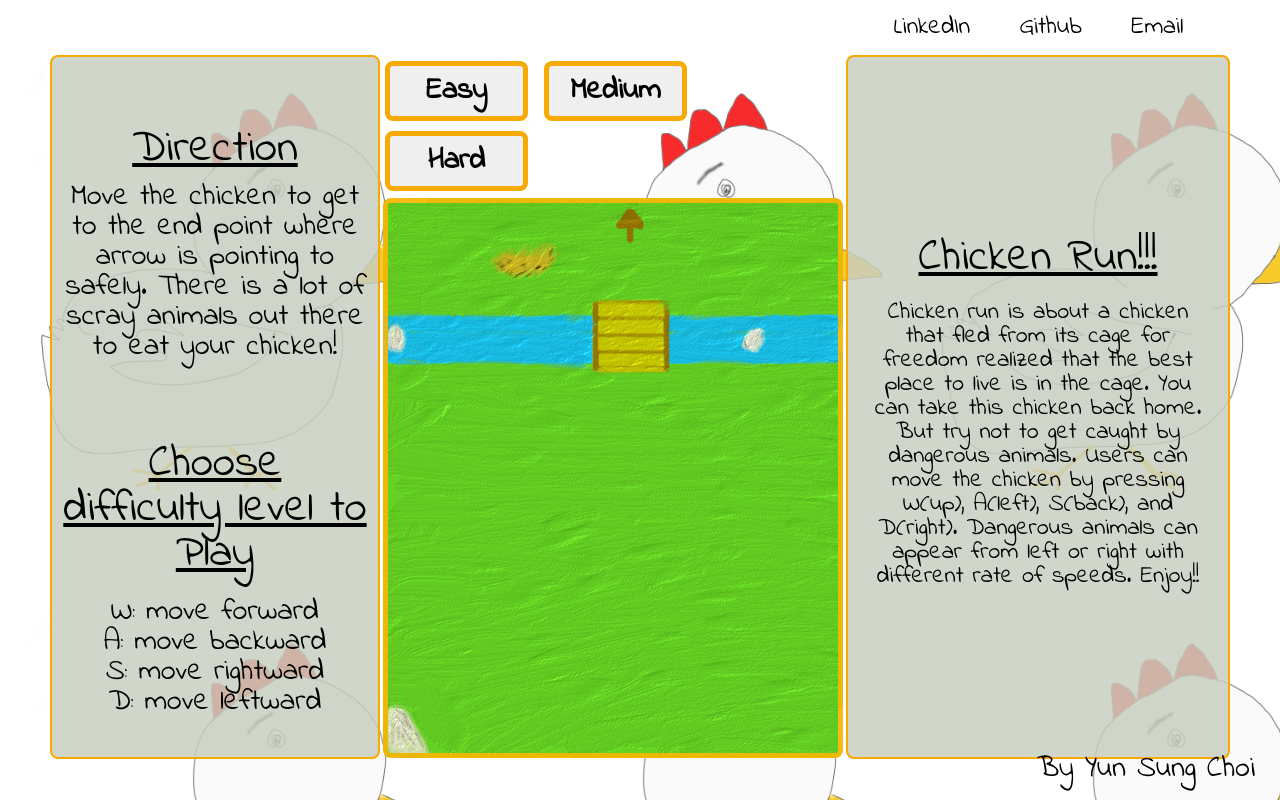
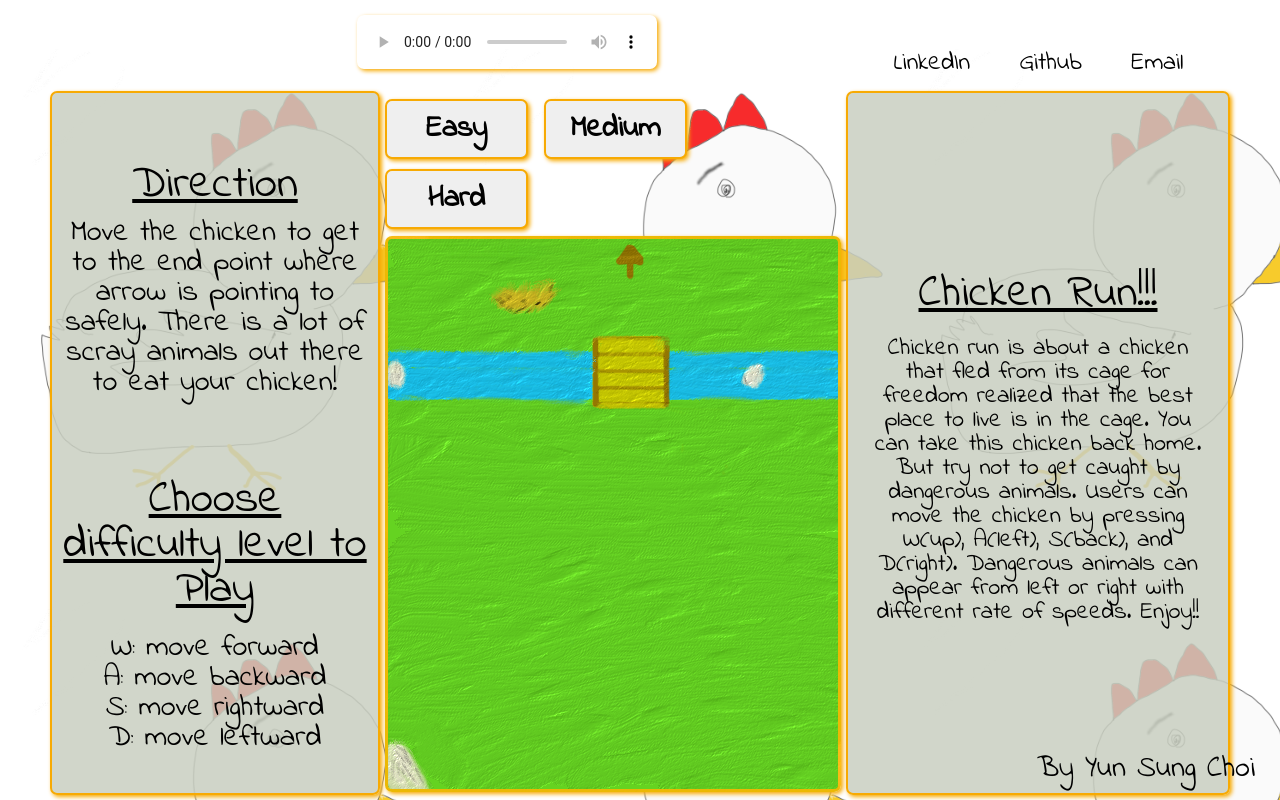
Before and after one commit to cyss0317/Javascript-Project, a website built with webpack: page index.html in a window 1280 px wide. Built offline with nearby package versions, Linux system fonts and the light colour scheme.

Commit message:
CSS added

```diff
--- a/index.html
+++ b/index.html
@@ -18,6 +18,9 @@
 
     <div class="navbars">
         <ul>
+            <audio id="audio" controls autoplay>
+                <source src="./music/Adventures – A Himitsu (No Copyright Music).mp3" type="audio/mpeg" >
+            </audio>
             <li><a href="https://github.com/cyss0317">LinkedIn</a></li>
             <li><a href="https://github.com/cyss0317?tab=repositories">Github</a></li>
             <li><a href="mailto:cyss0317@yahoo.com">Email</a></li>
--- a/src/styles/index.css
+++ b/src/styles/index.css
@@ -13,8 +13,11 @@
 }
 
 #game-canvas {
-    border: 5px solid rgba(255, 183, 0, 0.879);
+    border: 3px solid rgba(255, 183, 0, 0.879);
     background-image: url('https://github.com/cyss0317/Javascript-Project/blob/main/img/Main-map.png?raw=true');
+    transition:all 0.1s linear;
+    box-shadow: 2px 2px 4px 0px rgb(247, 170, 3);
+    border-radius:7px 7px 7px 7px ;
 
     /* position: absolute;
     float: top;
@@ -45,13 +48,25 @@
 #easy, #medium, #hard {
     width: 143px;
     height: 60px;
-    border: 5px solid rgb(247, 170, 3);
+    border: 2px solid rgb(247, 170, 3);
     border-radius: 8px;
     margin: 5px 5px 5px 5px;
-
+    transition:all 0.1s linear;
+    box-shadow: 2px 2px 4px 0px rgb(247, 170, 3);
+    border-radius:7px 7px 7px 7px ;
     font-size: 30px;
     font-weight: bold;
 
+}
+
+button:hover{
+    cursor: pointer;
+    transform: scale(1.05);
+    transition: 0.1s;
+}
+button:active{
+    transform: scale(0.95);
+    transition: 0.1s;
 }
 
 
@@ -107,7 +122,9 @@ body {
 
     /* margin-top: 20px; */
     padding: 20px 10px 10px 10px;
-
+    transition:all 0.1s linear;
+    box-shadow: 2px 2px 4px 0px rgb(247, 170, 3);
+    border-radius:7px 7px 7px 7px ;
 }
 .direction-container{
     width: 30%;
@@ -139,7 +156,9 @@ body {
 
 .story{
 
-
+    transition:all 0.1s linear;
+    box-shadow: 2px 2px 4px 0px rgb(247, 170, 3);
+    border-radius:7px 7px 7px 7px ;
     margin-right: 50px;
     background-color: rgba(200, 206, 192, 0.836);
     border: 2px solid rgb(247, 170, 3);
@@ -174,6 +193,27 @@ body {
     font-family: 'Indie Flower', cursive;
     font-size: 25px;
 }
+audio:hover, audio:focus, audio:active
+{
+    -webkit-transform: scale(1.05);
+    -moz-transform: scale(1.05);
+    transform: scale(1.05);
+}
+audio
+{
+    transition:all 0.1s linear;
+    box-shadow: 2px 2px 4px 0px rgb(247, 170, 3);
+    border-radius:7px 7px 7px 7px ;
+}
+audio::-webkit-media-controls-enclosure {
+    background-color: transparent;
+    border-radius: 20px;
+}
+
+#audio{
+    position: relative;
+    right: 32.5%;
+}
 
 .navbars ul li {
     list-style-type: none;
```
Also changed, not shown: 1 other file.
